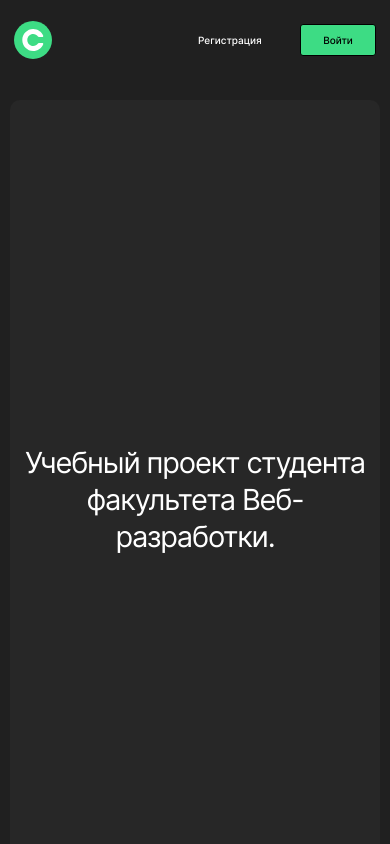
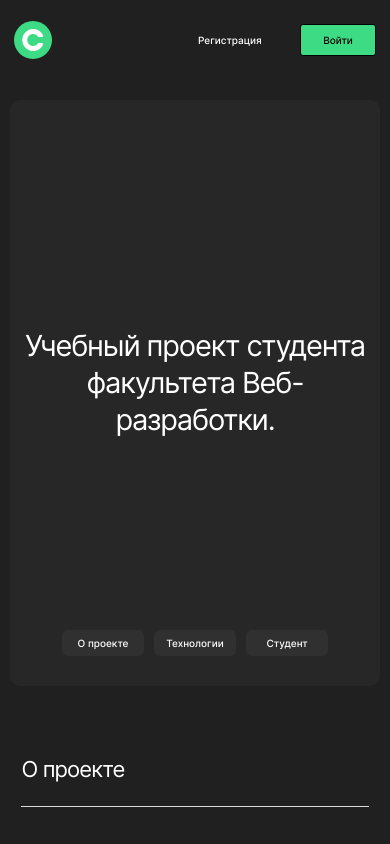
Before and after one commit to IRaizyrI/movies-explorer-frontend, a React (Create React App) app: page / in a window 390 px wide. Shown: the top 844 px of the page. Built offline with nearby package versions, Linux system fonts and the light colour scheme.

Commit message:
320px promo page fix

```diff
--- a/src/components/Main/AboutProject/AboutProject.css
+++ b/src/components/Main/AboutProject/AboutProject.css
@@ -156,6 +156,9 @@
   .about__name_backend, .about__cell_backend {
     min-width: 100px;
   }
+  .about__title {
+    margin-top: 70px;
+  }
   .about__name_frontend, .about__cell_frontend {
     min-width: 184px;
   }
--- a/src/components/Main/Promo/Promo.css
+++ b/src/components/Main/Promo/Promo.css
@@ -35,6 +35,9 @@
   }
 }
 @media screen and (max-width: 767px) {
+  .promo {
+    min-height: 530px;
+  }
   .promo__title{
     font-size: 29px;
     line-height: 37px;
```
